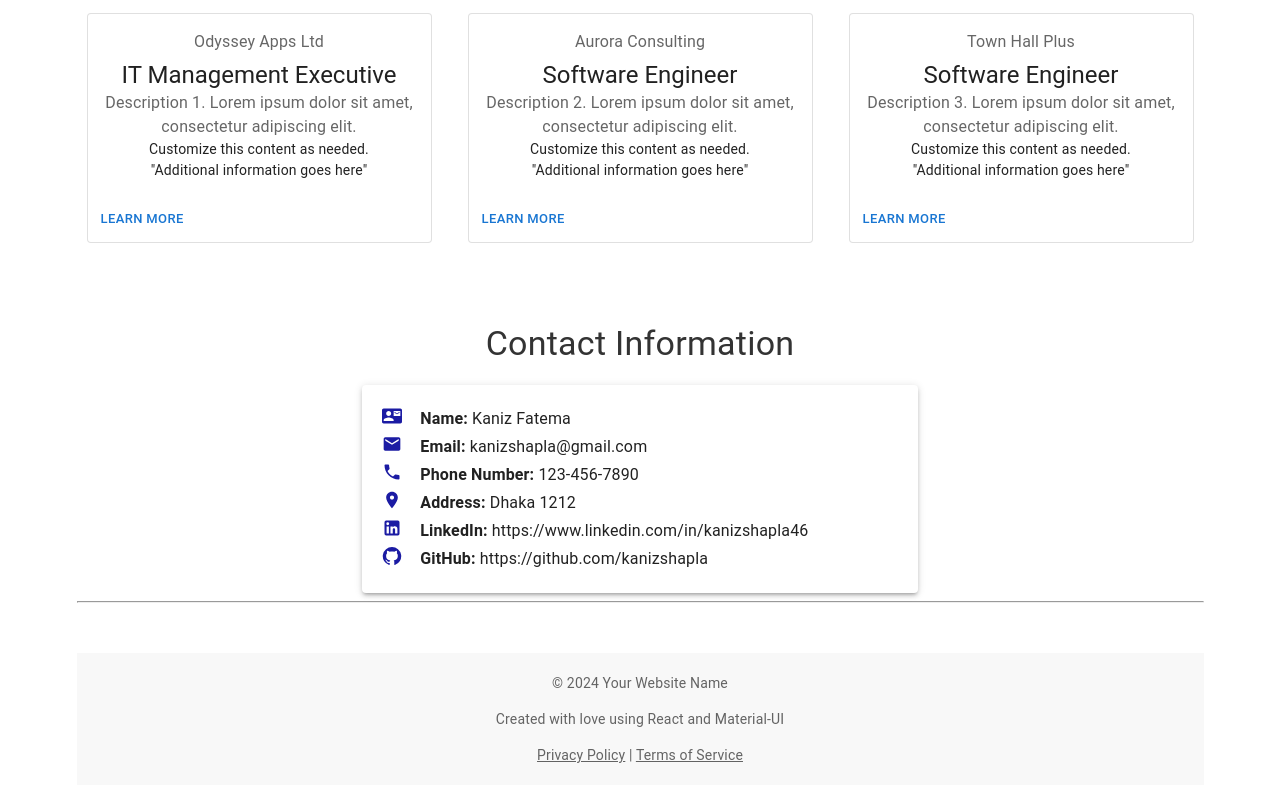
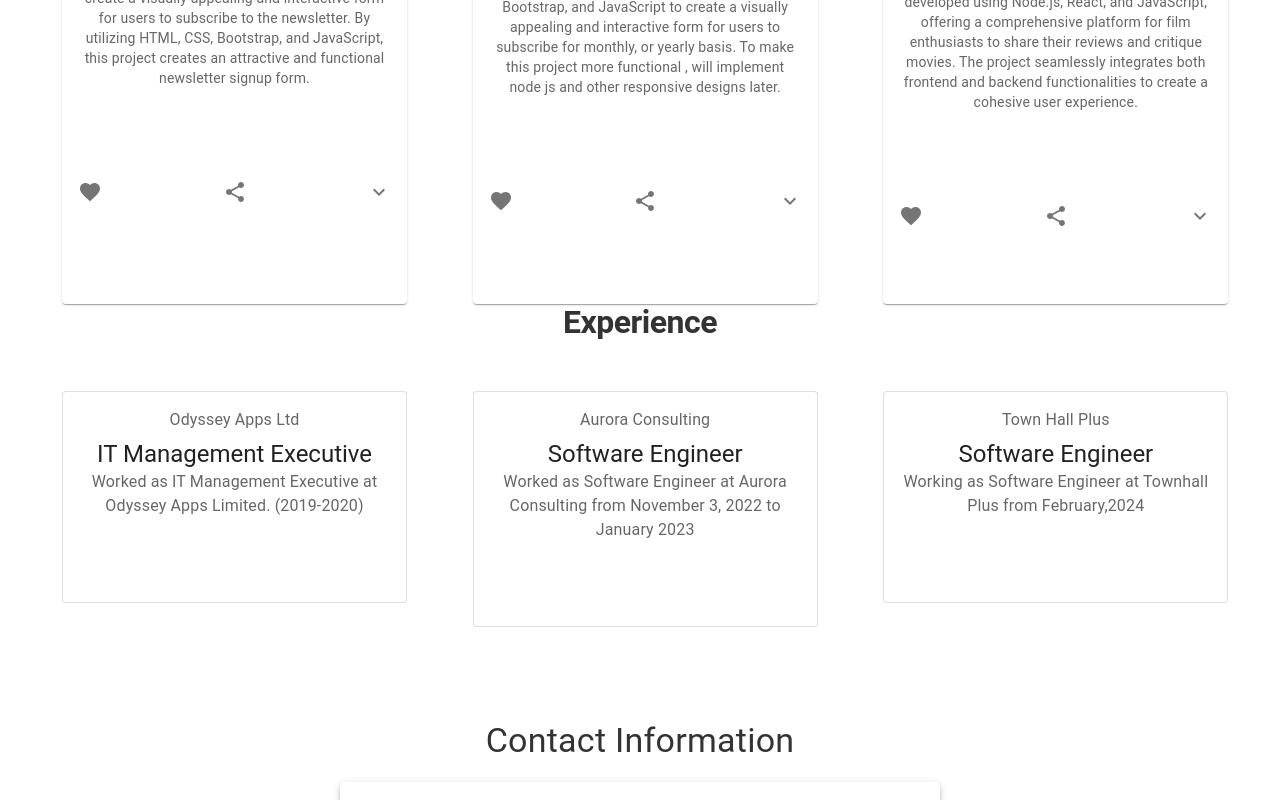
Before and after one commit to kanizshapla/Assignment005, a React (Vite) app: page / in a window 1280 px wide. Shown: the part 1120-1920 px from the top of the page. Built offline with nearby package versions, Linux system fonts and the light colour scheme.

Commit message:
Add Title to Each Components

```diff
--- a/src/components/Experience.jsx
+++ b/src/components/Experience.jsx
@@ -1,32 +1,35 @@
-// Experience.jsx
 import { Grid } from "@mui/material";
 import React from "react";
+import Heading from "./Heading";
 import Skills from "./Skills";
 
 export default function Experience() {
   return (
+    <>
+      <Heading title="experience" />
       <Grid container spacing={2}>
         <Grid item xs={12} sm={4}>
           <Skills
             title="Odyssey Apps Ltd"
             subtitle="IT Management Executive"
-          description="Description 1. Lorem ipsum dolor sit amet, consectetur adipiscing elit."
+            description="Worked as IT Management Executive at Odyssey Apps Limited. (2019-2020)"
           />
         </Grid>
         <Grid item xs={12} sm={4}>
           <Skills
             title="Aurora Consulting"
             subtitle="Software Engineer"
-          description="Description 2. Lorem ipsum dolor sit amet, consectetur adipiscing elit."
+            description="Worked as Software Engineer at Aurora Consulting from November 3, 2022 to January 2023"
           />
         </Grid>
         <Grid item xs={12} sm={4}>
           <Skills
             title="Town Hall Plus"
             subtitle="Software Engineer"
-          description="Description 3. Lorem ipsum dolor sit amet, consectetur adipiscing elit."
+            description="Working as Software Engineer at Townhall Plus from February,2024"
           />
         </Grid>
       </Grid>
+    </>
   );
 }
--- a/src/components/Footer.jsx
+++ b/src/components/Footer.jsx
@@ -12,12 +12,12 @@ const Footer = () => {
         textAlign: "center",
       }}
     >
-      <Container maxWidth="sm">
+      <Container maxWidth="lg">
         <Typography variant="body2" color="text.secondary">
-          © {new Date().getFullYear()} Your Website Name
+          © {new Date().getFullYear()} Portfolio
         </Typography>
         <Typography variant="body2" color="text.secondary" mt={2}>
-          Created with love using React and Material-UI
+          Created using React and Material-UI
         </Typography>
         <Typography variant="body2" color="text.secondary" mt={2}>
           <Link href="#" color="inherit">
--- a/src/components/Heading.jsx
+++ b/src/components/Heading.jsx
@@ -2,15 +2,23 @@ import Typography from "@mui/material/Typography";
 import React from "react";
 
 const Heading = ({ title }) => {
-  // Array of headings
   const headings = {
     projects: "Projects",
     experience: "Experience",
-    about: "About",
+    about: "Kaniz Fatema",
+  };
+
+  const styles = {
+    color: "#333", // You can change the color to your preference
+    fontFamily: "Roboto, sans-serif", // Use a suitable font-family
+    fontSize: "2rem", // Adjust the font size
+    fontWeight: 700, // Adjust the font weight
+    marginBottom: "20px", // Add some space below the heading
+    marginTop: "30px",
   };
 
   return (
-    <Typography variant="h1" gutterBottom>
+    <Typography variant="h1" gutterBottom style={styles}>
       {headings[title]}
     </Typography>
   );
--- a/src/components/Profile.jsx
+++ b/src/components/Profile.jsx
@@ -1,6 +1,6 @@
 import { Avatar, Grid, Typography } from "@mui/material";
 import React from "react";
-import { Link } from "react-router-dom";
+import Heading from "./Heading";
 
 const Profile = ({ imagePath, altText, paragraphText }) => {
   // Function to split the paragraph into lines with a maximum number of words
@@ -29,6 +29,7 @@ const Profile = ({ imagePath, altText, paragraphText }) => {
   const lines = splitParagraph(paragraphText, 15);
 
   return (
+    <>
       <Grid container direction="column" alignItems="center">
         <Grid item>
           <Avatar
@@ -37,12 +38,14 @@ const Profile = ({ imagePath, altText, paragraphText }) => {
             sx={{ width: 200, height: 200, marginBottom: 2 }}
           />
         </Grid>
+        <Heading title="about" />
         <Grid item>
           {lines.map((line, index) => (
             <Typography key={index}>{line}</Typography>
           ))}
         </Grid>
       </Grid>
+    </>
   );
 };
 
--- a/src/components/ProjectData.jsx
+++ b/src/components/ProjectData.jsx
@@ -1,6 +1,7 @@
 // ProjectData.jsx
 import { Grid } from "@mui/material";
 import React from "react";
+import Heading from "./Heading";
 import Projects from "./Projects";
 
 const projectData = [
@@ -30,6 +31,8 @@ const projectData = [
 
 const ProjectData = () => {
   return (
+    <>
+      <Heading title="projects" />
       <Grid container spacing={2}>
         {projectData.map((project, index) => (
           <Grid item key={index} xs={12} sm={4}>
@@ -37,6 +40,7 @@ const ProjectData = () => {
           </Grid>
         ))}
       </Grid>
+    </>
   );
 };
 
--- a/src/components/Skills.jsx
+++ b/src/components/Skills.jsx
@@ -1,17 +1,12 @@
 import Box from "@mui/material/Box";
-import Button from "@mui/material/Button";
 import Card from "@mui/material/Card";
-import CardActions from "@mui/material/CardActions";
 import CardContent from "@mui/material/CardContent";
 import Typography from "@mui/material/Typography";
 import * as React from "react";
 import "../styles/skills.css";
 
 const bull = (
-  <Box
-    component="span"
-    sx={{ display: "inline-block", mx: "2px", transform: "scale(0.8)" }}
-  >
+  <Box component="span" sx={{ display: "inline-block", mx: "2px" }}>
     •
   </Box>
 );
@@ -29,15 +24,7 @@ export default function Skills({ title, subtitle, description }) {
         <Typography className="card-description" color="text.secondary">
           {description}
         </Typography>
-        <Typography variant="body2">
-          Customize this content as needed.
-          <br />
-          {'"Additional information goes here"'}
-        </Typography>
       </CardContent>
-      <CardActions>
-        <Button size="small">Learn More</Button>
-      </CardActions>
     </React.Fragment>
   );
 
--- a/src/styles/projects.css
+++ b/src/styles/projects.css
@@ -1,12 +1,13 @@
-/* projects.css */
-
 .card-container {
-  margin: 10px;
+  margin: 30px;
   width: 345px;
+  margin-bottom: 6%;
+  display: inline-block;
 }
 
 .card-content {
   padding: 16px;
+  margin-bottom: 60px;
 }
 
 .card-header {
--- a/src/styles/skills.css
+++ b/src/styles/skills.css
@@ -1,16 +1,18 @@
-/* skills.css */
-
 .card-container {
   margin: 20px;
   width: 100%;
+  height: 100%; /* Change to 100% */
+  display: flex; /* Add flex display */
+  flex-direction: column;
 }
 
 .card-content {
   padding: 16px;
+  flex: 1;
 }
 
 .card-title {
-  font-size: 14px;
+  font-size: 10px;
   color: #333;
 }
 
```
Lines whose indentation alone changed are shown as unchanged.
